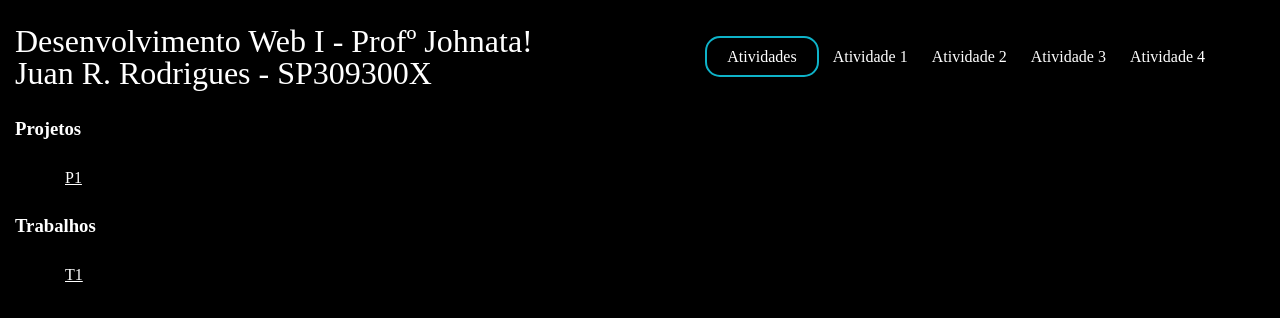
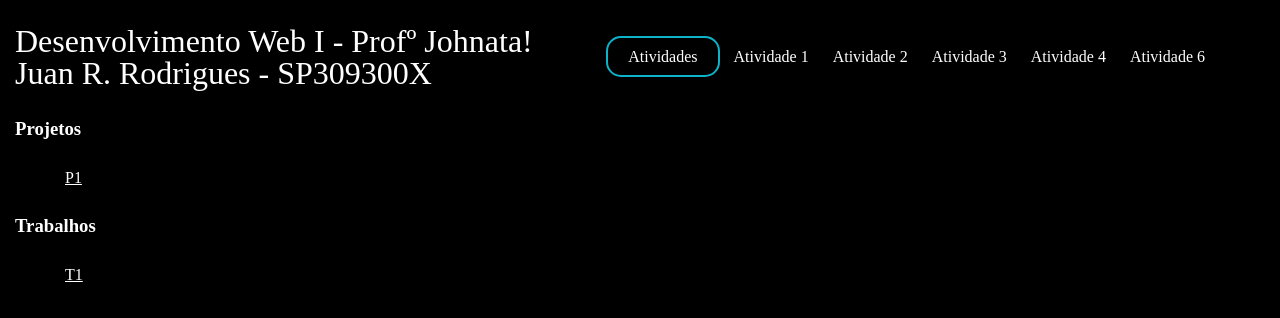
Before and after one commit to JuanRRodrigues/dw1a3, a plain HTML site: page index.html in a window 1280 px wide. Drawn offline with Linux system fonts and the light colour scheme.

Commit message:
Update index.html

```diff
--- a/index.html
+++ b/index.html
@@ -21,6 +21,7 @@
                 <a href="Atividades/A2/PaginaInicial.png"><li>Atividade 2</li></a>
                 <a href="Atividades/A3/A3.html"><li>Atividade 3</li></a>
                 <a href="Atividades/A4/index.html"><li>Atividade 4</li></a>
+                <a href="Atividades/A6/index.html"><li>Atividade 6</li></a>
             </ul>
     </header>
  <section>
```
